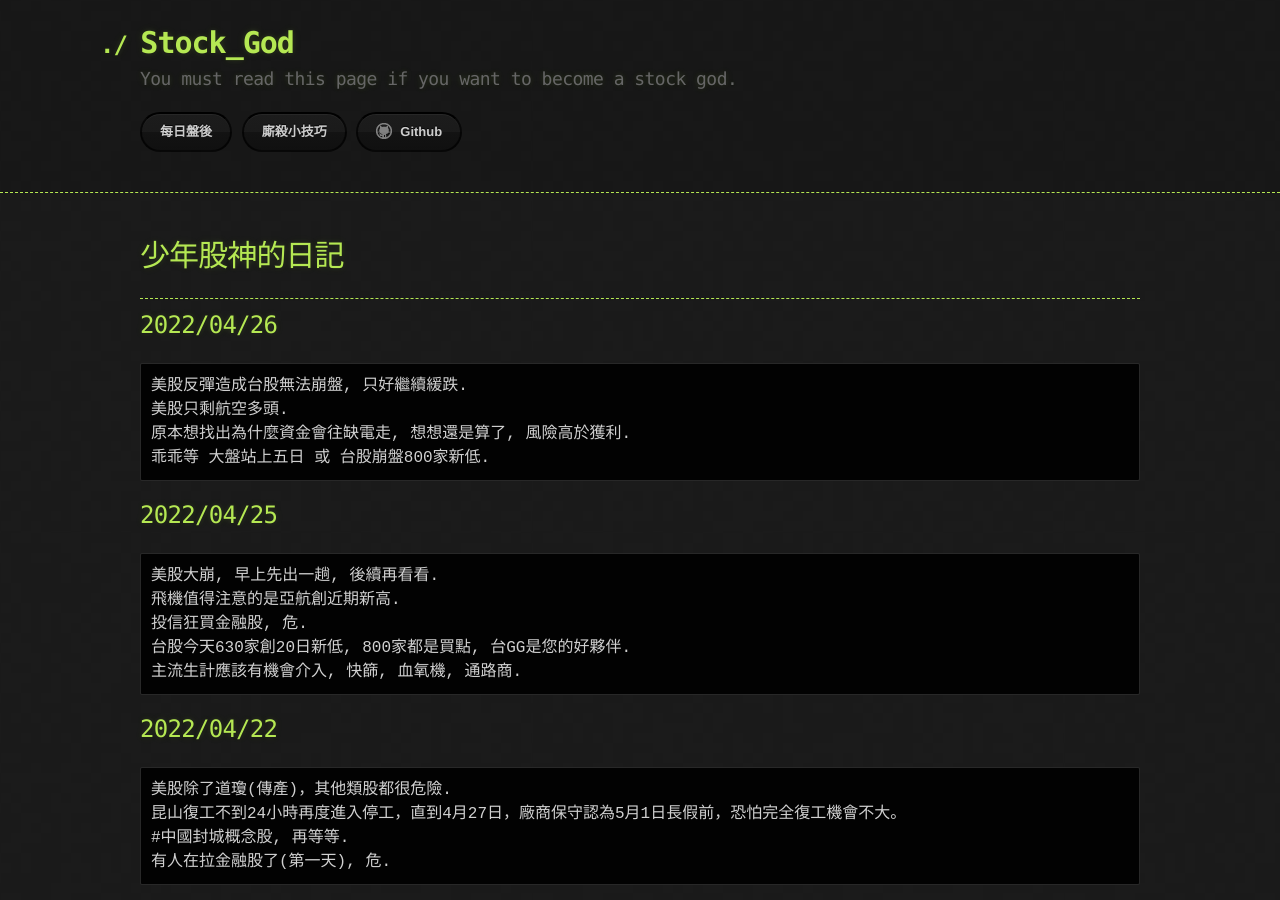
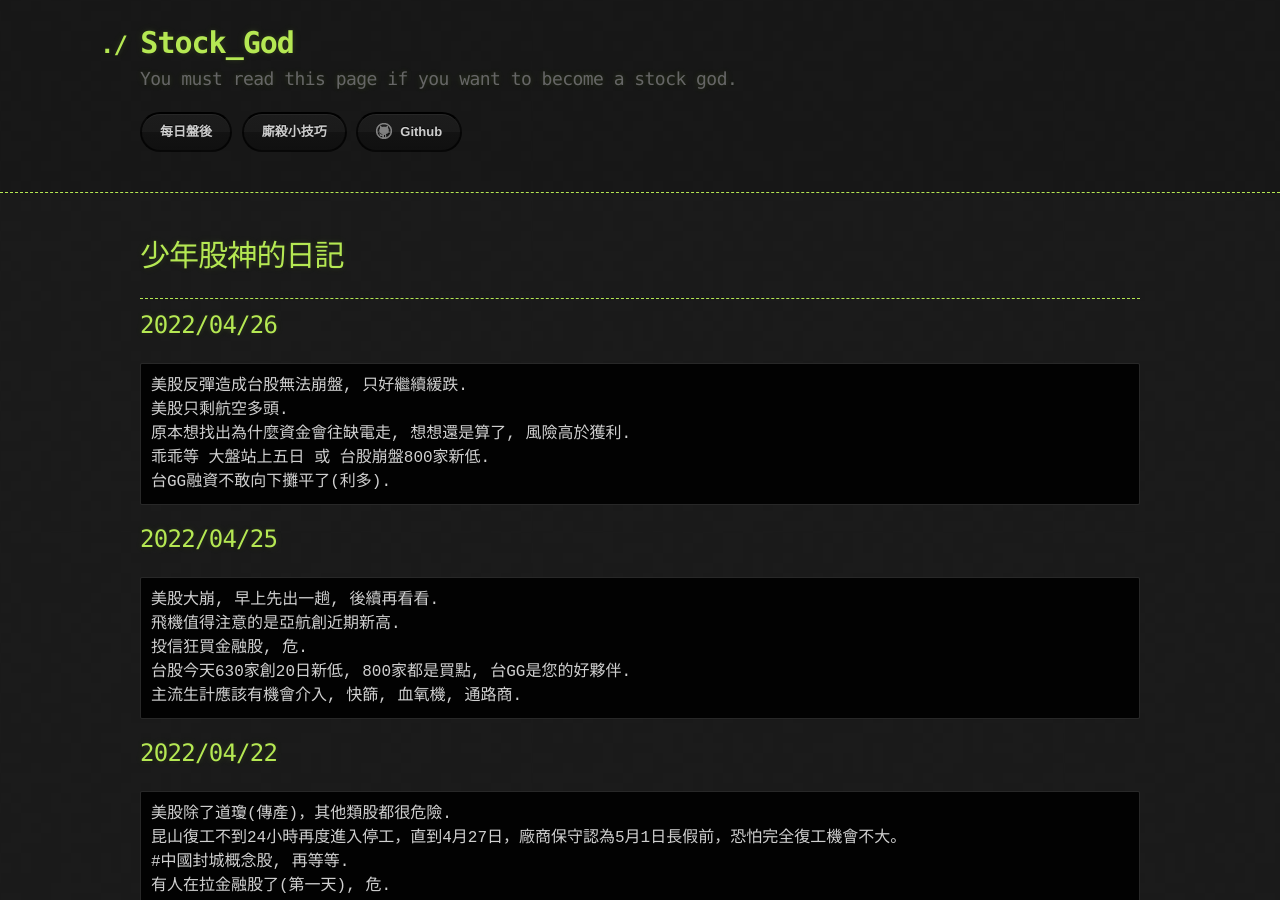
Before and after one commit to lepg5487/Stock_God, a Jekyll site: the page built from index.md, in a window 1280 px wide and 900 px high. Built offline with Jekyll 4.4.1, drawn with Linux system fonts in a browser that asks for light colours; our own code applies the rules of GitHub Pages for plain Markdown files.

Commit message:
Update index.md

````diff
--- a/index.md
+++ b/index.md
@@ -12,6 +12,7 @@ layout: testlayouts
 美股只剩航空多頭.
 原本想找出為什麼資金會往缺電走, 想想還是算了, 風險高於獲利.
 乖乖等 大盤站上五日 或 台股崩盤800家新低.
+台GG融資不敢向下攤平了(利多).
 ```
 
 ## 2022/04/25
````
